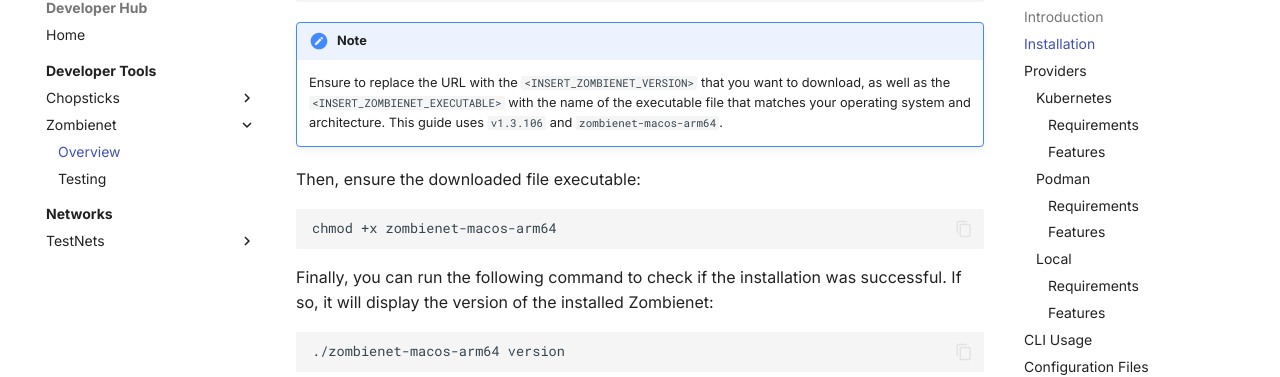
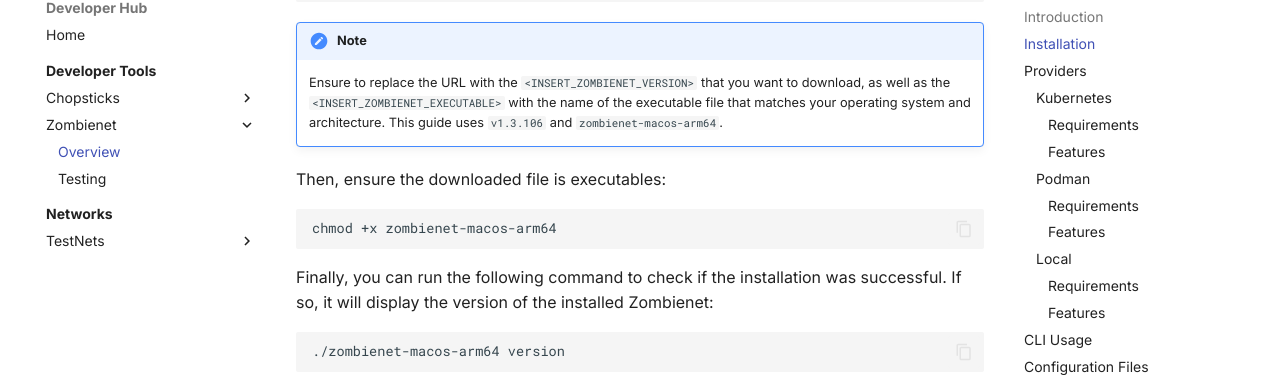
Before and after one commit to papermoonio/polkadot-ecosystem-docs-draft, an MkDocs documentation site: the page built from docs/dev-tools/zombienet/overview.md, in a window 1280 px wide and 900 px high, scrolled down 1093 px. Shown: the part 91-468 px from the top of the window. Built offline with MkDocs 1.6.1 and Material for MkDocs 9.7.7, drawn with Linux system fonts in a browser that asks for light colours.

Commit message:
fix: paraphrasing installation sentence

````diff
--- a/docs/dev-tools/zombienet/overview.md
+++ b/docs/dev-tools/zombienet/overview.md
@@ -40,7 +40,7 @@
     !!! note
         Ensure to replace the URL with the `<INSERT_ZOMBIENET_VERSION>` that you want to download, as well as the `<INSERT_ZOMBIENET_EXECUTABLE>` with the name of the executable file that matches your operating system and architecture. This guide uses `v1.3.106` and `zombienet-macos-arm64`.
 
-    Then, ensure the downloaded file executable:
+    Then, ensure the downloaded file is executables:
 
     ```bash
     chmod +x zombienet-macos-arm64
````
